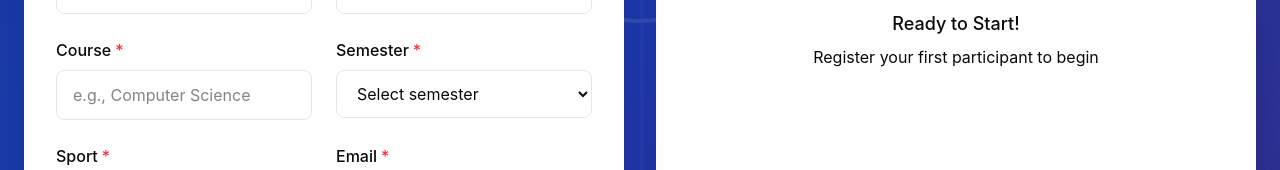
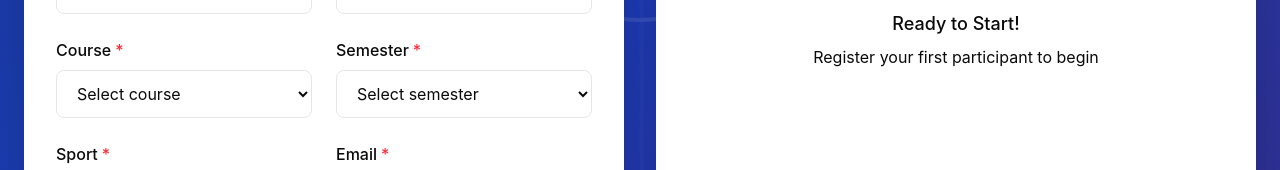
Before and after one commit to GP-Chaurasiya/SRS, a React (Vite) app: page / in a window 1280 px wide. Shown: the part 694-864 px from the top of the page. Built offline with nearby package versions, Linux system fonts and the light colour scheme.

Commit message:
Convert Course field to select dropdown with full course list

```diff
--- a/src/app/App.tsx
+++ b/src/app/App.tsx
@@ -231,12 +231,38 @@ export default function App() {
                 </FormField>
 
                 <FormField label="Course" error={errors.course?.message} required>
-                  <input
-                    {...register("course", { required: "Course is required" })}
-                    type="text"
-                    placeholder="e.g., Computer Science"
+                  <select
+                    {...register("course", { required: "Course selection is required" })}
                     className="w-full px-4 py-3 bg-input-background rounded-lg border border-border focus:outline-none focus:ring-2 focus:ring-blue-500 focus:border-transparent transition-all"
-                  />
+                  >
+                    <option value="">Select course</option>
+                    <option value="BA English">BA English</option>
+                    <option value="BA Hindi">BA Hindi</option>
+                    <option value="BA History">BA History</option>
+                    <option value="BA Music">BA Music</option>
+                    <option value="BA Psychology">BA Psychology</option>
+                    <option value="BA Sanskrit">BA Sanskrit</option>
+                    <option value="BAJMC">BAJMC</option>
+                    <option value="BBA">BBA</option>
+                    <option value="BCA">BCA</option>
+                    <option value="B.Ed">B.Ed</option>
+                    <option value="BRS">BRS</option>
+                    <option value="B.Sc IT">B.Sc IT</option>
+                    <option value="B.Sc Maths">B.Sc Maths</option>
+                    <option value="B.Sc Yogic Science">B.Sc Yogic Science</option>
+                    <option value="B.Voc">B.Voc</option>
+                    <option value="MA English">MA English</option>
+                    <option value="MA Hindi">MA Hindi</option>
+                    <option value="MA History">MA History</option>
+                    <option value="MA Music">MA Music</option>
+                    <option value="MA Psychology">MA Psychology</option>
+                    <option value="MA Yoga Therapy (MA YT)">MA Yoga Therapy (MA YT)</option>
+                    <option value="MAJMC">MAJMC</option>
+                    <option value="MBA">MBA</option>
+                    <option value="MCA">MCA</option>
+                    <option value="M.Sc HCYS">M.Sc HCYS</option>
+                    <option value="PhD">PhD</option>
+                  </select>
                 </FormField>
 
                 <FormField label="Semester" error={errors.semester?.message} required>
```
